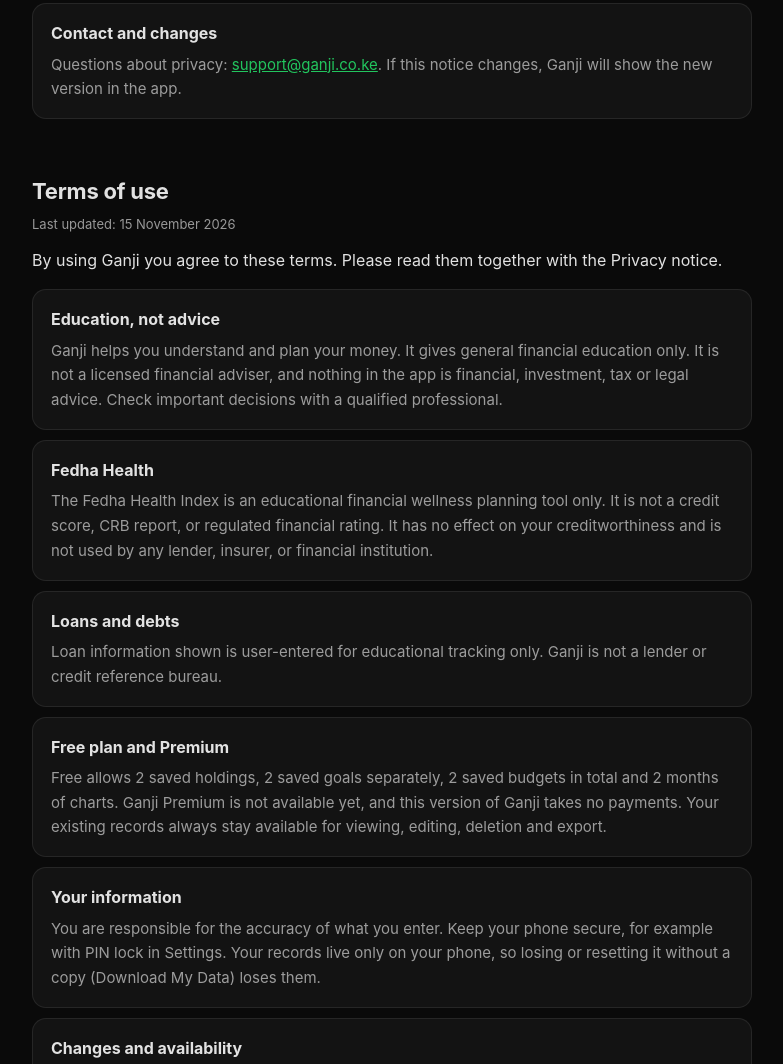
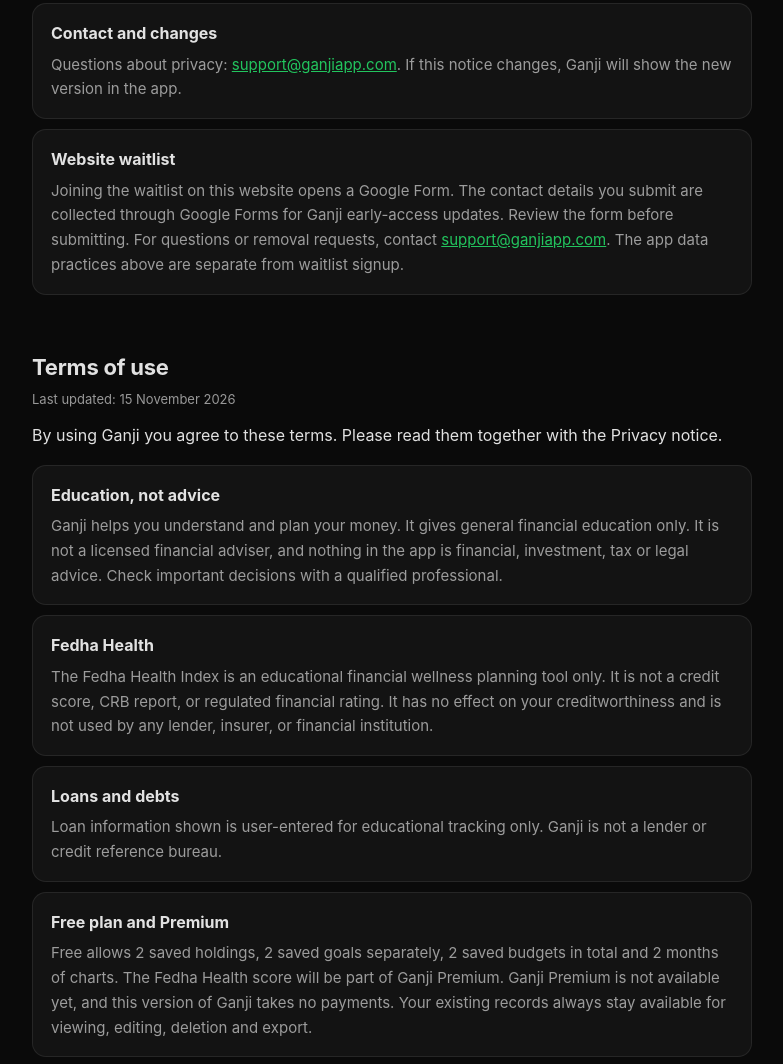
Before and after one commit to Colo-vimax/ganji-landing-page, a plain HTML site: page privacy (1).html in a window 1280 px wide. Shown: the part 1435-2499 px from the top of the page, without its empty margins (248-1031 px from the left). Drawn offline with Linux system fonts and the light colour scheme.

Commit message:
updated privacy.html

```diff
--- a/privacy.html
+++ b/privacy (1).html
@@ -6,11 +6,11 @@
   <title>Ganji — Privacy notice and Terms of use</title>
   <meta name="description" content="Privacy notice and Terms of use for the Ganji personal finance app by Zenity LMT, in English and Swahili.">
   <!--
-    Standalone legal page for the Ganji Android app (local-only release: no
-    account sign-in, AI coaching or payments). The text is generated from the
-    app's own notices in ganji_app/lib/l10n/app_en.arb and app_sw.arb; when
-    those change, regenerate this page so the two never disagree.
-    Use this page's URL (#privacy) as the Google Play privacy policy link.
+    Generated by ganji_app/tool/build_privacy_page.py from the app's own
+    notices (ganji_app/lib/l10n/app_en.arb and app_sw.arb). Do not edit by
+    hand; change the notices and regenerate so the two never disagree.
+    Covers the local-only Android release: no account sign-in, AI coaching or
+    payments. Use this page's URL (#privacy) as the Google Play privacy policy.
   -->
   <style>
     :root { --bg:#0a0a0a; --card:#131313; --line:rgba(255,255,255,.08); --text:rgba(255,255,255,.88); --muted:rgba(255,255,255,.58); --green:#22C55E; }
@@ -86,7 +86,11 @@
       </section>
       <section>
         <h3>Contact and changes</h3>
-        <p>Questions about privacy: <a href="mailto:support@ganji.co.ke">support@ganji.co.ke</a>. If this notice changes, Ganji will show the new version in the app.</p>
+        <p>Questions about privacy: <a href="mailto:support@ganjiapp.com">support@ganjiapp.com</a>. If this notice changes, Ganji will show the new version in the app.</p>
+      </section>
+      <section>
+        <h3>Website waitlist</h3>
+        <p>Joining the waitlist on this website opens a Google Form. The contact details you submit are collected through Google Forms for Ganji early-access updates. Review the form before submitting. For questions or removal requests, contact <a href="mailto:support@ganjiapp.com">support@ganjiapp.com</a>. The app data practices above are separate from waitlist signup.</p>
       </section>
     </article>
 
@@ -108,7 +112,7 @@
       </section>
       <section>
         <h3>Free plan and Premium</h3>
-        <p>Free allows 2 saved holdings, 2 saved goals separately, 2 saved budgets in total and 2 months of charts. Ganji Premium is not available yet, and this version of Ganji takes no payments. Your existing records always stay available for viewing, editing, deletion and export.</p>
+        <p>Free allows 2 saved holdings, 2 saved goals separately, 2 saved budgets in total and 2 months of charts. The Fedha Health score will be part of Ganji Premium. Ganji Premium is not available yet, and this version of Ganji takes no payments. Your existing records always stay available for viewing, editing, deletion and export.</p>
       </section>
       <section>
         <h3>Your information</h3>
@@ -120,7 +124,7 @@
       </section>
       <section>
         <h3>Contact</h3>
-        <p>Questions about these terms: <a href="mailto:support@ganji.co.ke">support@ganji.co.ke</a>.</p>
+        <p>Questions about these terms: <a href="mailto:support@ganjiapp.com">support@ganjiapp.com</a>.</p>
       </section>
     </article>
 
@@ -154,7 +158,11 @@
       </section>
       <section>
         <h3>Mawasiliano na mabadiliko</h3>
-        <p>Maswali kuhusu faragha: <a href="mailto:support@ganji.co.ke">support@ganji.co.ke</a>. Taarifa hii ikibadilika, Ganji itaonyesha toleo jipya ndani ya programu.</p>
+        <p>Maswali kuhusu faragha: <a href="mailto:support@ganjiapp.com">support@ganjiapp.com</a>. Taarifa hii ikibadilika, Ganji itaonyesha toleo jipya ndani ya programu.</p>
+      </section>
+      <section>
+        <h3>Orodha ya kusubiri ya tovuti</h3>
+        <p>Kujiunga na orodha ya kusubiri kwenye tovuti hii hufungua Google Form. Maelezo ya mawasiliano unayowasilisha hukusanywa kupitia Google Forms kwa ajili ya taarifa za ufikiaji wa mapema wa Ganji. Kagua fomu kabla ya kuwasilisha. Kwa maswali au maombi ya kuondolewa, wasiliana na <a href="mailto:support@ganjiapp.com">support@ganjiapp.com</a>. Taratibu za data za programu zilizo hapo juu ni tofauti na usajili wa orodha ya kusubiri.</p>
       </section>
     </article>
 
@@ -176,7 +184,7 @@
       </section>
       <section>
         <h3>Mpango wa bila malipo na Premium</h3>
-        <p>Bila malipo unaweza kuhifadhi mali 2, malengo 2 kando, jumla ya bajeti 2 na chati za miezi 2. Ganji Premium bado haipatikani, na toleo hili la Ganji halipokei malipo. Rekodi zako zilizopo zinaendelea kupatikana kutazamwa, kuhaririwa, kufutwa na kuhamishwa.</p>
+        <p>Bila malipo unaweza kuhifadhi mali 2, malengo 2 kando, jumla ya bajeti 2 na chati za miezi 2. Alama ya Fedha Health itakuwa sehemu ya Ganji Premium. Ganji Premium bado haipatikani, na toleo hili la Ganji halipokei malipo. Rekodi zako zilizopo zinaendelea kupatikana kutazamwa, kuhaririwa, kufutwa na kuhamishwa.</p>
       </section>
       <section>
         <h3>Taarifa zako</h3>
@@ -188,12 +196,12 @@
       </section>
       <section>
         <h3>Mawasiliano</h3>
-        <p>Maswali kuhusu masharti haya: <a href="mailto:support@ganji.co.ke">support@ganji.co.ke</a>.</p>
+        <p>Maswali kuhusu masharti haya: <a href="mailto:support@ganjiapp.com">support@ganjiapp.com</a>.</p>
       </section>
     </article>
   </main>
   <footer>
-    <div class="wrap">Ganji is made by Zenity LMT, Kenya. Contact: <a href="mailto:support@ganji.co.ke">support@ganji.co.ke</a></div>
+    <div class="wrap">Ganji is made by Zenity LMT, Kenya. Contact: <a href="mailto:support@ganjiapp.com">support@ganjiapp.com</a></div>
   </footer>
 </body>
 </html>
```
